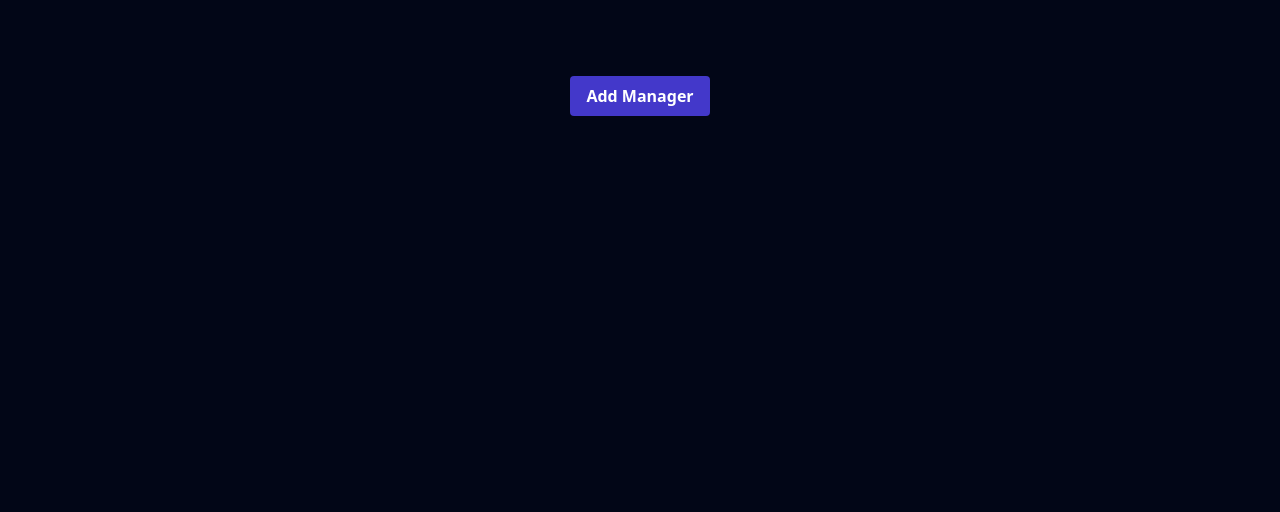
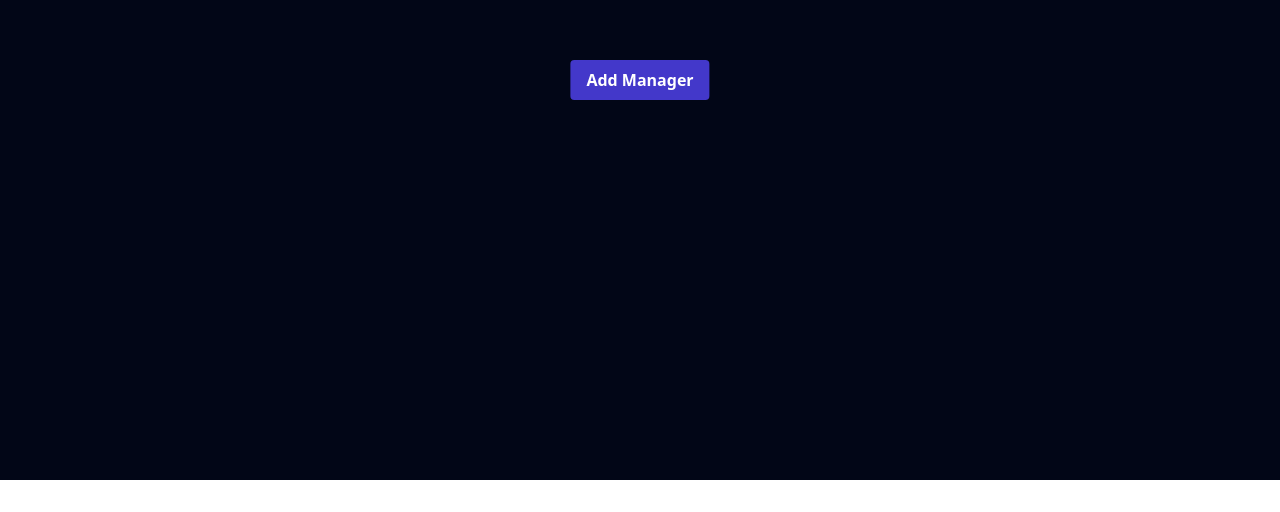
Before and after one commit to valvikanaiya/organization-hierachy, a React (Vite) app: page / in a window 1280 px wide. Shown: the part 320-832 px from the top of the page. After the commit the page ends 800 px from the top, so only its background shows below. Built offline with nearby package versions, Linux system fonts and the light colour scheme.

Commit message:
change ui

```diff
--- a/src/App.jsx
+++ b/src/App.jsx
@@ -59,13 +59,11 @@ const App = () => {
 
       <div className="min-h-screen min-w-full bg-slate-950  p-4">
         {employeList.length === 0 ? (
-          <div className="flex h-screen items-center justify-center">
-            <button
-              className="text-white font-semibold bg-indigo-700 hover:bg-indigo-800 transition-all py-2 px-4 rounded"
-              onClick={handeleAddModalOpen}>
-              Add Manager
-            </button>
-          </div>
+          <button
+            className="absolute left-[50%] top-[50%] translate-x-[-50%] translate-y-[-50%]  text-white font-semibold bg-indigo-700 hover:bg-indigo-800 transition-all py-2 px-4 rounded"
+            onClick={handeleAddModalOpen}>
+            Add Manager
+          </button>
         ) : (
           <div className="md:px-0 px-3 md:w-[99%] mx-auto">
             <div
```
